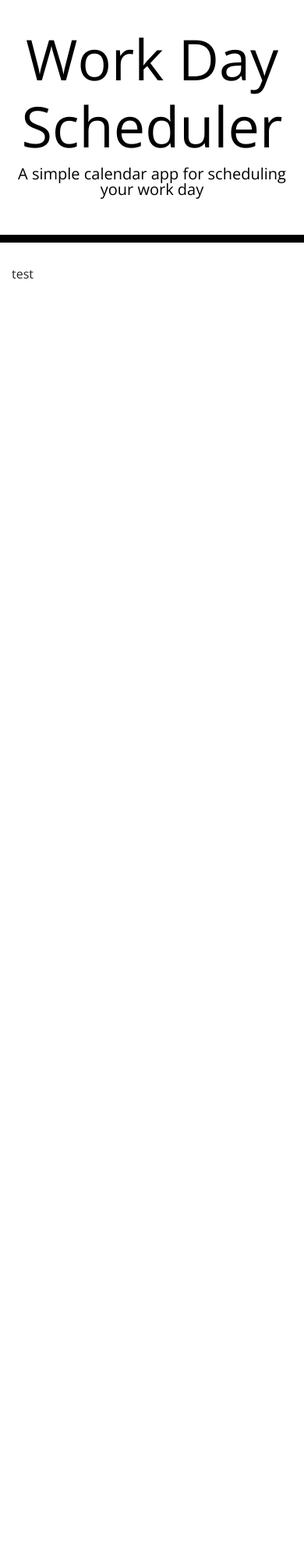
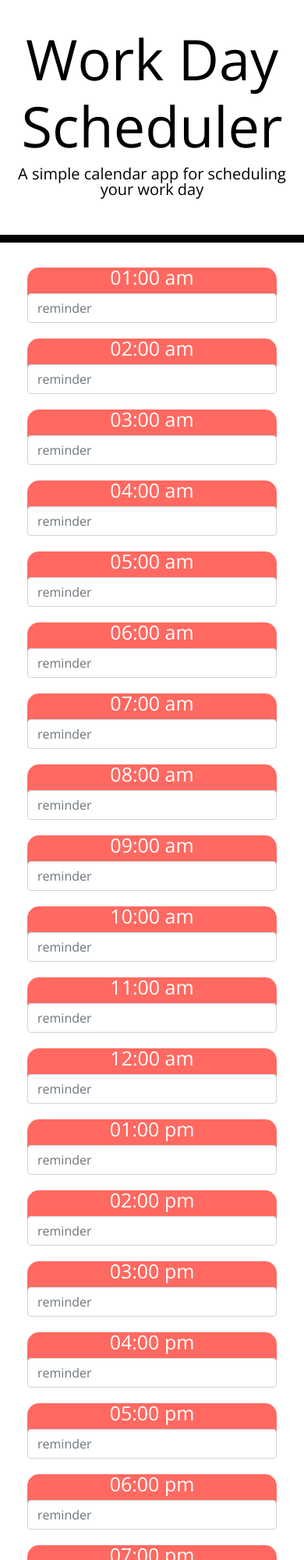
Before and after one commit to Macca473/CalenderHomework, a plain HTML site: page index.html in a window 390 px wide. Shown: the top 2000 px of the page at 78% size. Before the commit the page ends 844 px from the top, so only its background shows below. Drawn offline with nearby package versions, Linux system fonts and the light colour scheme; no server answers.

Commit message:
set up the class change

```diff
--- a/index.html
+++ b/index.html
@@ -30,8 +30,101 @@
     </header>
     <div class="container">
       <!-- Timeblocks go here -->
-        <div>
-          test
+        <div class="time-block present">
+          <label for="0100">01:00 am</label>
+          <input type="reminder" class="form-control" id="0100" placeholder="reminder">
+        </div>
+        <div class="time-block present">
+          <label for="0200">02:00 am</label>
+          <input type="reminder" class="form-control" id="0200" placeholder="reminder">
+        </div>
+        <div class="time-block present">
+          <label for="0300">03:00 am</label>
+          <input type="reminder" class="form-control" id="0300" placeholder="reminder">
+        </div>
+        <div class="time-block present">
+          <label for="0400">04:00 am</label>
+          <input type="reminder" class="form-control" id="0400" placeholder="reminder">
+        </div>
+        <div class="time-block present">
+          <label for="0500">05:00 am</label>
+          <input type="reminder" class="form-control" id="0500" placeholder="reminder">
+        </div>
+        <div class="time-block present">
+          <label for="0600">06:00 am</label>
+          <input type="reminder" class="form-control" id="0600" placeholder="reminder">
+        </div>
+        <div class="time-block present">
+          <label for="0700">07:00 am</label>
+          <input type="reminder" class="form-control" id="0700" placeholder="reminder">
+        </div>
+        <div class="time-block present">
+          <label for="0800">08:00 am</label>
+          <input type="reminder" class="form-control" id="0800" placeholder="reminder">
+        </div>
+        <div class="time-block present">
+          <label for="0900">09:00 am</label>
+          <input type="reminder" class="form-control" id="0900" placeholder="reminder">
+        </div>
+        <div class="time-block present">
+          <label for="1000">10:00 am</label>
+          <input type="reminder" class="form-control" id="1000" placeholder="reminder">
+        </div>
+        <div class="time-block present">
+          <label for="1100">11:00 am</label>
+          <input type="reminder" class="form-control" id="1100" placeholder="reminder">
+        </div>
+        <div class="time-block present">
+          <label for="1200">12:00 am</label>
+          <input type="reminder" class="form-control" id="1200" placeholder="reminder">
+        </div>
+        <div class="time-block present">
+          <label for="1300">01:00 pm</label>
+          <input type="reminder" class="form-control" id="1300" placeholder="reminder">
+        </div>
+        <div class="time-block present">
+          <label for="1400">02:00 pm</label>
+          <input type="reminder" class="form-control" id="1400" placeholder="reminder">
+        </div>
+        <div class="time-block present">
+          <label for="1500">03:00 pm</label>
+          <input type="reminder" class="form-control" id="1500" placeholder="reminder">
+        </div>
+        <div class="time-block present">
+          <label for="1600">04:00 pm</label>
+          <input type="reminder" class="form-control" id="1600" placeholder="reminder">
+        </div>
+        <div class="time-block present">
+          <label for="1700">05:00 pm</label>
+          <input type="reminder" class="form-control" id="1700" placeholder="reminder">
+        </div>
+        <div class="time-block present">
+          <label for="1800">06:00 pm</label>
+          <input type="reminder" class="form-control" id="1800" placeholder="reminder">
+        </div>
+        <div class="time-block present">
+          <label for="1900">07:00 pm</label>
+          <input type="reminder" class="form-control" id="1900" placeholder="reminder">
+        </div>
+        <div class="time-block present">
+          <label for="2000">08:00 pm</label>
+          <input type="reminder" class="form-control" id="2000" placeholder="reminder">
+        </div>
+        <div class="time-block present">
+          <label for="2100">09:00 pm</label>
+          <input type="reminder" class="form-control" id="2100" placeholder="reminder">
+        </div>
+        <div class="time-block present">
+          <label for="2200">10:00 pm</label>
+          <input type="reminder" class="form-control" id="2200" placeholder="reminder">
+        </div>
+        <div class="time-block present">
+          <label for="2300">11:00 pm</label>
+          <input type="reminder" class="form-control" id="2300" placeholder="reminder">
+        </div>
+        <div class="time-block present">
+          <label for="2400">12:00 pm</label>
+          <input type="reminder" class="form-control" id="2400" placeholder="reminder">
         </div>
 
     </div>
--- a/script.js
+++ b/script.js
@@ -7,18 +7,13 @@ $.ajax({
     method: "GET"
 }).then(function ajx(response) {
 
-    console.log(response.currentDateTime);
-    // response = JSON.stringify(response);
 
+    // console.log(response.currentDateTime);
 
-    // function curday() {
-    //     var daynum = response.day_of_week;
-    //     var dayarr = ["Sunday", "Monday", "Tusday", "Wednesday", "Thusday", "Friday", "Saterday"];
-    //     return dayarr[daynum];
-    // }
+    //day of week element
+    // console.log("day of week" + response.dayOfTheWeek);
 
-    console.log("day of week" + response.dayOfTheWeek);
-
+    //Month element
     function curmonth() {
         var monthstr = response.currentDateTime.substr(5, 2);
         var monthnum = Number(monthstr);
@@ -26,17 +21,70 @@ $.ajax({
         return montharr[monthnum];
     }
 
-    console.log("month " + curmonth());
+    // console.log("month " + curmonth());
 
+    //day date
     var day = JSON.stringify(response.currentDateTime).substr(9, 2);
 
-    console.log("day " + day);
+    // console.log("day " + day);
 
-    // console.log($(response).filter(response > 1));
-    // console.log("filtered date" + datetime);
+    //elements added together
+
+    $("#currentDay").html("It is " + response.dayOfTheWeek + " the " + day + " of " + curmonth());
+
+    //////////////////////////////////////////////////////////////////////
 
 
-    $("#currentDay").html("It is " + response.dayOfTheWeek + " the " + day + " of " + curmonth());
-})
+    // var curtime = JSON.stringify(response.currentDateTime).substr(12, 5);
+    // console.log("time " + curtime);
+
+    function curtime() {
+        var curtimestr1 = response.currentDateTime.substr(11, 2);
+        var curtimestr2 = response.currentDateTime.substr(14, 2);
+        var curtimenum = Number(curtimestr1 + curtimestr2);
+        return curtimenum;
+    }
+
+    var curtim =  curtime() + 900;
+
+    console.log("time " + curtime() + " " + curtim)
+
+
+    $(".time-block").html(function() {
+        var varst = $(this).children("input").attr('id');
+        var varnum = Number(varst);
+        // console.log("varnum " + varnum);s
+
+        if (varnum > 1200) {
+
+            // console.log(firstnum + "yes");
+            // $(this).remove("present");
+            //     var greencss = $(this).prepend();
+            //     greencss.toggleClass("future");
+
+            // $(".time-block").toggleClass("future");
+
+            $(this).toggleClass("future");
+
+                // $(".time-block").init(function() {
+                //     // $(this).remove(".present");
+                //     $(this).toggleClass("future");
+                // })
+        }
+      });
+
+    remcolfun();
+
+    // var varst =     $(".time-block").children("input").index();
+    //     var varnum = Number(varst);
+    //     console.log("varnum " + varst);
+});
+
 
 // (response => response.length > 6);
+
+// $(".number").click(function() {
+//     firstnum = $(this).text();
+//     console.log(firstnum);
+//     addingnums();
+//   })
--- a/style.css
+++ b/style.css
@@ -28,12 +28,14 @@ textarea{
 .time-block{
   text-align: center;
   border-radius: 15px;
+  font-size: 25px;
+  margin: 20px;
 }
 
 .row {
   white-space: pre-wrap;
   height: 80px;
-  border-top: 1px solid white;;
+  border-top: 1px solid white;
 }
 
 .hour {
```
